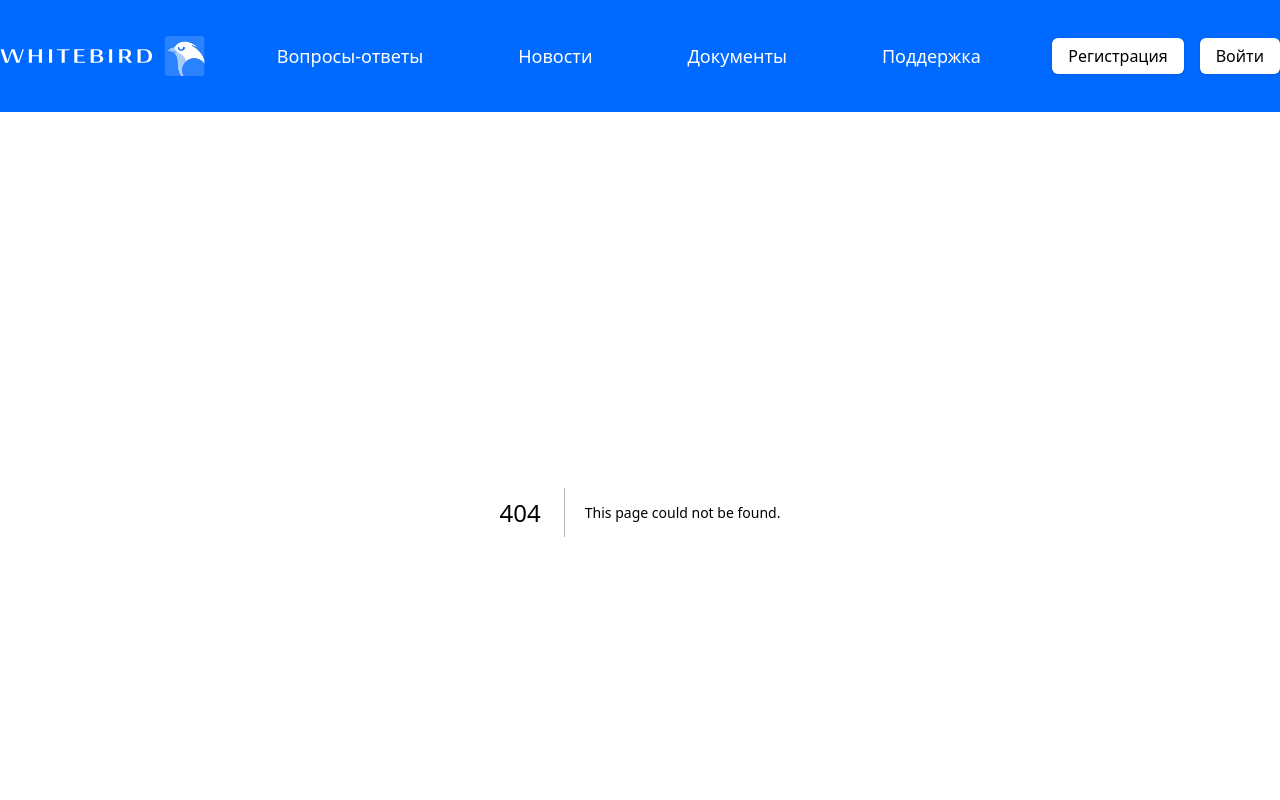
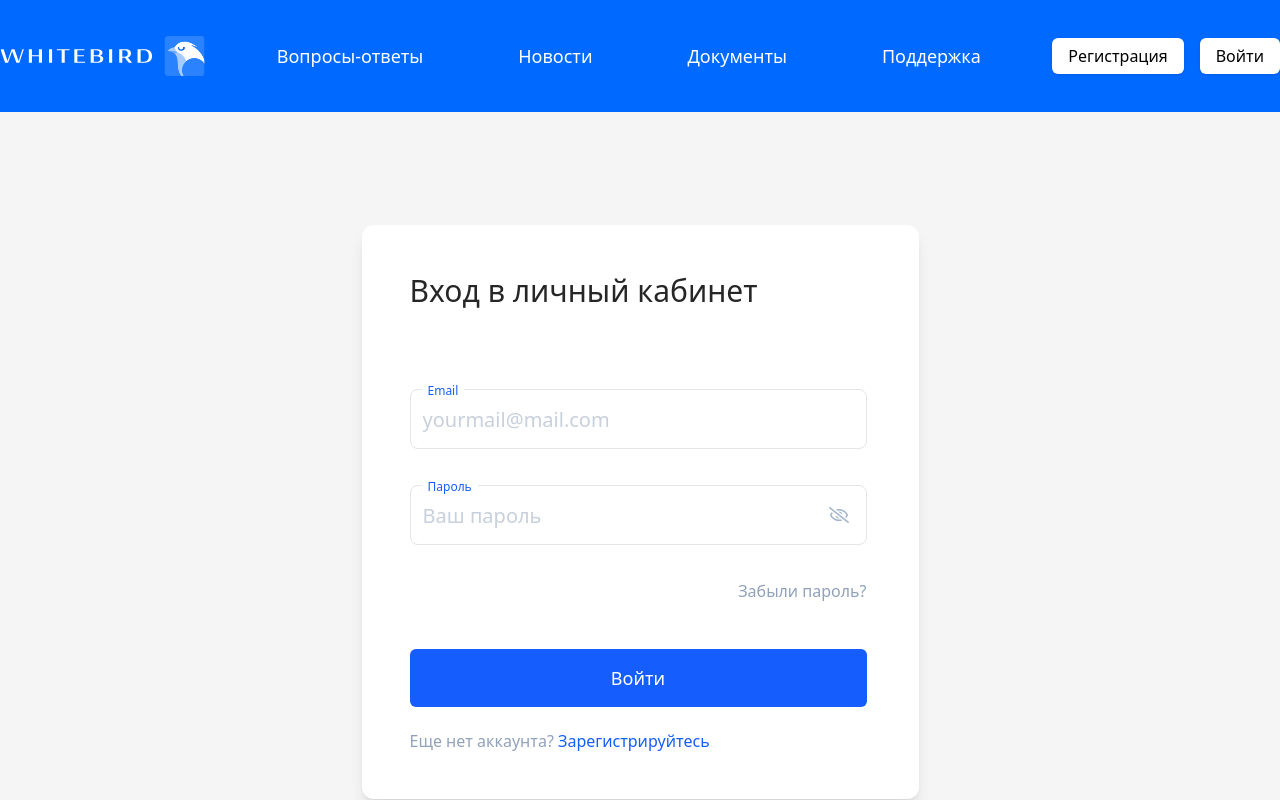
Before and after one commit to NikitaLikinykh/exchange, a Next.js app: page /signin in a window 1280 px wide. Before the commit this address had no page. Shown: the top 800 px of the page. Built offline with nearby package versions, Linux system fonts and the light colour scheme.

Commit message:
add page signin

```diff
--- /dev/null
+++ b/app/components/Auth/AuthModal.tsx
@@ -0,0 +1,126 @@
+"use client";
+import React, { useState } from "react";
+
+export default function AuthModal() {
+  const [email, setEmail] = useState("");
+  const [password, setPassword] = useState("");
+  const [showPassword, setShowPassword] = useState(false);
+
+  const handleSubmit = (e: React.FormEvent) => {
+    e.preventDefault();
+    // Handle login logic here
+    console.log("Login attempt with:", { email, password });
+  };
+
+  const togglePasswordVisibility = () => {
+    setShowPassword(!showPassword);
+  };
+
+  return (
+    <div className="flex justify-center items-center p-5 min-h-screen bg-neutral-100">
+      <div className="p-12 bg-white rounded-xl shadow-lg w-[557px] max-md:px-8 max-md:py-10 max-md:max-w-[557px] max-md:w-[90%] max-sm:px-5 max-sm:py-8">
+        <div className="mb-20 text-3xl font-medium leading-9 text-neutral-800 max-sm:mb-12 max-sm:text-2xl">
+          Вход в личный кабинет
+        </div>
+        <form onSubmit={handleSubmit} className="w-[457px] max-md:w-full">
+          <div className="relative mb-9">
+            <div className="relative w-full">
+              <input
+                type="email"
+                placeholder="yourmail@mail.com"
+                className="p-3 w-full text-xl rounded-lg border border-solid border-neutral-200 h-[60px] text-slate-400 max-sm:text-base"
+                value={email}
+                onChange={(e) => setEmail(e.target.value)}
+                required
+              />
+              <div className="absolute -top-2.5 left-3 px-1.5 py-0.5 text-xs leading-5 text-blue-600 bg-white">
+                Email
+              </div>
+            </div>
+          </div>
+          <div className="relative mb-9">
+            <div className="relative w-full">
+              <input
+                type={showPassword ? "text" : "password"}
+                placeholder="Ваш пароль"
+                className="p-3 w-full text-xl rounded-lg border border-solid border-neutral-200 h-[60px] text-slate-400 max-sm:text-base"
+                value={password}
+                onChange={(e) => setPassword(e.target.value)}
+                required
+              />
+              <div className="absolute -top-2.5 left-3 px-1.5 py-0.5 text-xs leading-5 text-blue-600 bg-white">
+                Пароль
+              </div>
+              <div>
+                {showPassword ? (
+                  <svg
+                    width="24"
+                    height="24"
+                    viewBox="0 0 24 24"
+                    fill="none"
+                    xmlns="http://www.w3.org/2000/svg"
+                    className="eye-icon"
+                    style={{
+                      position: "absolute",
+                      right: "16px",
+                      top: "50%",
+                      transform: "translateY(-50%)",
+                      width: "24px",
+                      height: "24px",
+                      cursor: "pointer",
+                    }}
+                    onClick={togglePasswordVisibility}
+                  >
+                    <path
+                      d="M12 4.5C7 4.5 2.73 7.61 1 12C2.73 16.39 7 19.5 12 19.5C17 19.5 21.27 16.39 23 12C21.27 7.61 17 4.5 12 4.5ZM12 17C9.24 17 7 14.76 7 12C7 9.24 9.24 7 12 7C14.76 7 17 9.24 17 12C17 14.76 14.76 17 12 17ZM12 9C10.34 9 9 10.34 9 12C9 13.66 10.34 15 12 15C13.66 15 15 13.66 15 12C15 10.34 13.66 9 12 9Z"
+                      fill="#A2B4CB"
+                    />
+                  </svg>
+                ) : (
+                  <svg
+                    width="24"
+                    height="24"
+                    viewBox="0 0 24 24"
+                    fill="none"
+                    xmlns="http://www.w3.org/2000/svg"
+                    className="eye-icon"
+                    style={{
+                      position: "absolute",
+                      right: "16px",
+                      top: "50%",
+                      transform: "translateY(-50%)",
+                      width: "24px",
+                      height: "24px",
+                      cursor: "pointer",
+                    }}
+                    onClick={togglePasswordVisibility}
+                  >
+                    <path
+                      d="M21.1875 20C21.3201 20 21.4949 19.916 21.5778 19.8125L21.8903 19.4222C21.951 19.3465 22.0003 19.2064 22.0003 19.1093C22.0003 18.9766 21.9161 18.8016 21.8125 18.7188L3.125 4.10974C3.04937 4.04919 2.90936 4.00006 2.8125 4.00006C2.6799 4.00006 2.50506 4.08408 2.42218 4.18756L2.10968 4.57788C2.04898 4.65356 1.99969 4.79373 1.99969 4.89075C1.99969 5.02347 2.08383 5.19845 2.1875 5.28131L20.875 19.8903C20.9506 19.9509 21.0906 20 21.1875 20ZM19.2396 14.8032C19.7859 14.2188 20.5265 13.1672 20.8928 12.456C20.9528 12.3373 21.0015 12.1329 21.0015 11.9999C21.0015 11.8669 20.9528 11.6625 20.8928 11.5438C19.1965 8.23723 15.8415 6.00006 12 6.00006C10.8531 6.00006 9.75905 6.21881 8.7303 6.58785L10.1806 7.72191C10.7725 7.58755 11.3787 7.50006 12 7.50006C15.0828 7.50006 17.909 9.2188 19.4353 12C19.1242 12.5693 18.5082 13.4121 18.0603 13.8813L19.2396 14.8032ZM15.4868 11.8703C15.4175 9.99724 13.89 8.50005 12 8.50005C11.7976 8.50042 11.4726 8.53502 11.2747 8.57723L15.4868 11.8703ZM12 18C13.1469 18 14.2409 17.7797 15.2697 17.4122L13.8193 16.2785C13.2275 16.4125 12.6215 16.5 12 16.5C8.91716 16.5 6.09124 14.7813 4.56469 12C4.87621 11.4308 5.49291 10.5882 5.94124 10.1191L4.76186 9.19722C4.21566 9.78157 3.47522 10.833 3.10907 11.5441C3.04904 11.6628 3.00033 11.8672 3.00033 12.0002C3.00033 12.1332 3.04904 12.3376 3.10907 12.4563C4.80373 15.7629 8.15874 18 12 18ZM12 15.5C12.2024 15.4996 12.5273 15.4652 12.7253 15.4232L8.51311 12.13C8.58281 14.0028 10.1103 15.5 12 15.5Z"
+                      fill="#A2B4CB"
+                    />
+                  </svg>
+                )}
+              </div>
+            </div>
+          </div>
+          <div className="mt-0 mb-12 text-base leading-5 text-right cursor-pointer text-slate-400 max-sm:text-sm">
+            Забыли пароль?
+          </div>
+          <button
+            type="submit"
+            className="w-full text-lg leading-6 text-white bg-blue-600 rounded-md cursor-pointer border-[none] h-[58px] max-sm:text-base"
+          >
+            Войти
+          </button>
+        </form>
+        <div className="mt-6 text-base leading-5 text-slate-400 max-sm:text-sm">
+          <span>Еще нет аккаунта? </span>
+          <span className="text-blue-600 cursor-pointer">
+            Зарегистрируйтесь
+          </span>
+        </div>
+      </div>
+    </div>
+  );
+}
--- a/app/components/Exchange/ExchangeForm.tsx
+++ b/app/components/Exchange/ExchangeForm.tsx
@@ -116,6 +116,9 @@ export default function ExchangeForm() {
 
   return (
     <div className="max-w-[1300px] w-full mx-auto px-5 sm:px-10 md:px-20 relative z-10">
+      <p className="text-[#9cc3ff] pb-1">
+        VIP курс если продаёте от 20 тыс. USDT
+      </p>
       <div className="bg-white rounded-lg shadow-lg p-5 md:p-5 -mb-20">
         <div className="flex justify-between items-center py-2">
           <div className="text-lg font-medium uppercase">
@@ -183,7 +186,7 @@ export default function ExchangeForm() {
           </div>
 
           {/* Fee info */}
-          <div className="flex flex-wrap items-center justify-center text-[#929BA8] mt-4 gap-2 text-sm">
+          <div className="flex flex-wrap items-center justify-center text-[#929BA8]  gap-2 text-sm my-7">
             <span>Включены:</span>
             <div className="flex items-center gap-2 text-center">
               <span>Комисcия сервиса 24.36 USD</span>
--- a/app/components/HeroSection.tsx
+++ b/app/components/HeroSection.tsx
@@ -17,11 +17,11 @@ export default function HeroSection() {
       </div>
 
       {/* Hero content */}
-      <div className="container mx-auto px-5 sm:px-20 text-center text-white pb-12">
+      <div className="container mx-auto px-5 sm:px-20 text-center text-white pb-6">
         <h1 className="text-4xl md:text-6xl font-bold leading-tight tracking-wide">
           Просто. Быстро. Крипто.
         </h1>
-        <p className="text-xl md:text-3xl mt-8 md:mt-10 text-[#ffffff99]">
+        <p className="text-xl md:text-3xl mt-4 md:mt-5 text-[#ffffff99]">
           Удобный и выгодный обмен криптовалют
         </p>
       </div>
--- /dev/null
+++ b/app/signin/page.tsx
@@ -0,0 +1,9 @@
+import React from "react";
+import AuthModal from "../components/Auth/AuthModal";
+export default function page() {
+  return (
+    <main>
+      <AuthModal />
+    </main>
+  );
+}
```
